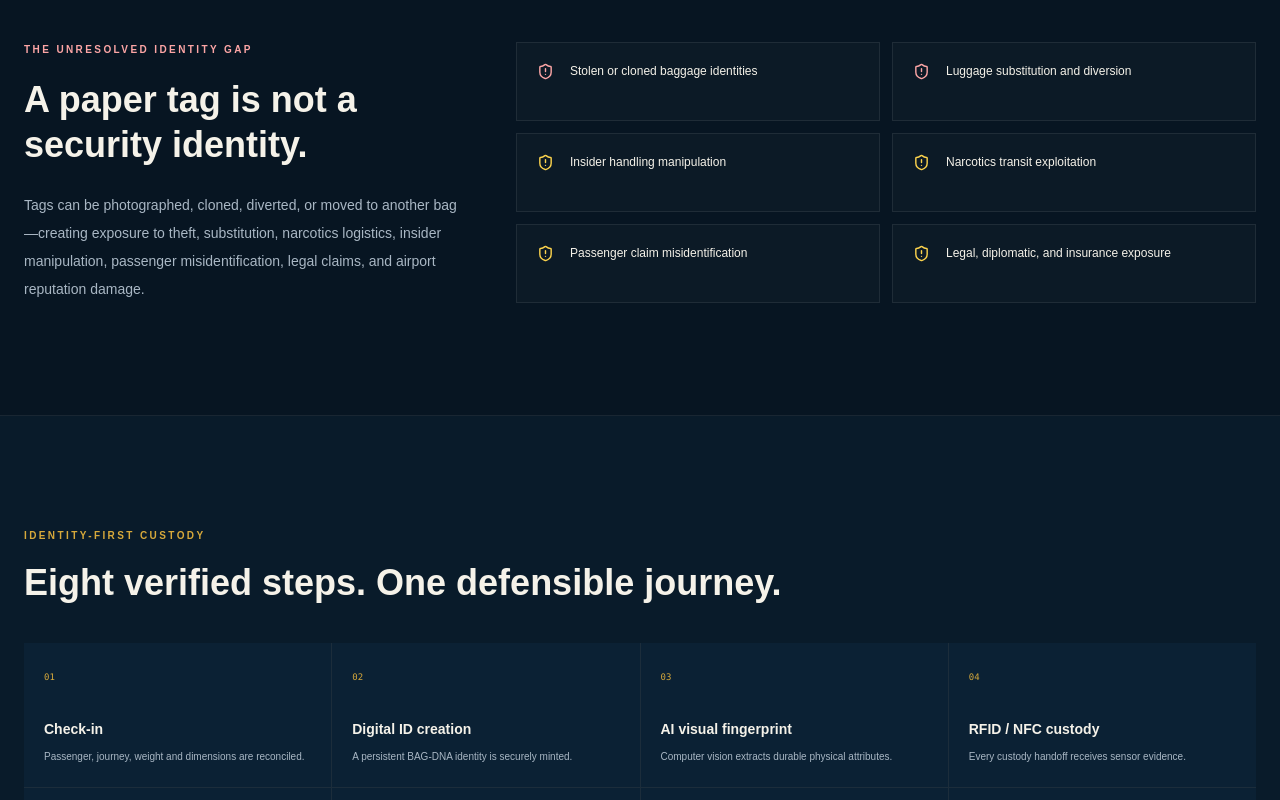
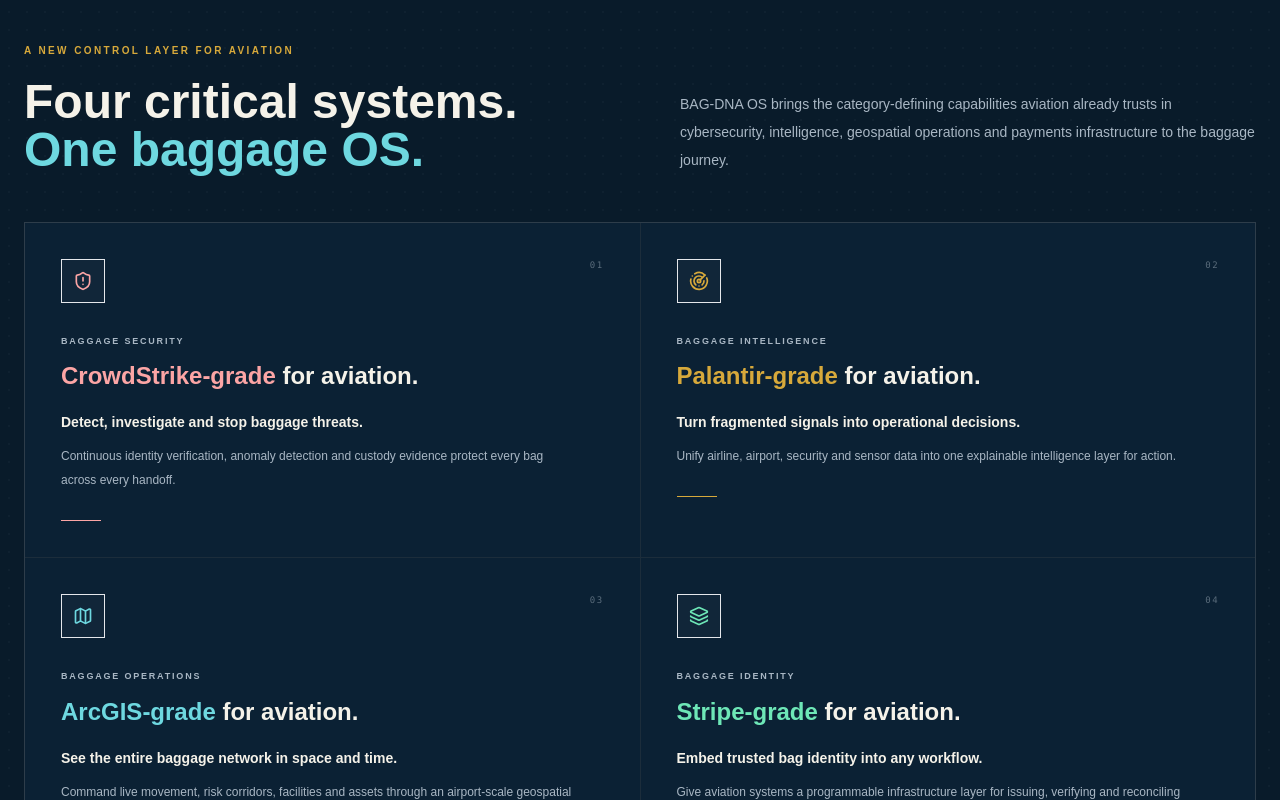
Before and after one commit to Omoluabi1003/bag-dna-os, a Next.js app: page / in a window 1280 px wide. Shown: the part 1000-1800 px from the top of the page. Built offline with nearby package versions, Linux system fonts and the light colour scheme.

Commit message:
Position BAG-DNA OS as aviation infrastructure platform

```diff
--- a/app/about/page.tsx
+++ b/app/about/page.tsx
@@ -11,7 +11,7 @@
       [ShieldCheck,"Security minded","Our products prioritize traceability, controlled access and defensible operational intelligence."],
       [Lightbulb,"Built for adoption","Advanced capability only matters when people can use it. We make complexity clear and actionable."]
     ].map(([Icon,title,text])=>{const C=Icon as typeof Globe2;return <div key={title as string} className="bg-[#0b2134] p-8"><C className="text-gold" size={22}/><h2 className="mt-7 font-display text-xl">{title as string}</h2><p className="mt-3 text-xs leading-6 text-mist">{text as string}</p></div>})}</div></section>
-    <section className="py-24"><div className="mx-auto grid max-w-7xl gap-12 px-6 lg:grid-cols-2"><div><div className="flex items-center gap-3 text-gold"><Building2 size={17}/><p className="text-[10px] font-bold uppercase tracking-[.24em]">Our mission</p></div><h2 className="mt-6 font-display text-4xl">Make critical movement visible, accountable and resilient.</h2></div><div><p className="text-sm leading-7 text-mist">BAG-DNA OS represents our belief that aviation baggage deserves the same intelligence, identity and security rigor applied to other critical infrastructure. We are creating a shared operational truth for airports, airlines, ground handlers, security agencies and passengers.</p><p className="mt-5 text-sm leading-7 text-mist">ETL GIS Consulting LLC is a U.S.-based technology consultancy focused on GIS, data engineering, digital twins and intelligent operations.</p><Link href="/dashboard" className="mt-8 inline-flex items-center gap-3 bg-gold px-6 py-4 text-[10px] font-bold uppercase tracking-widest text-ink">Experience BAG-DNA OS <ArrowRight size={13}/></Link></div></div></section>
+    <section className="py-24"><div className="mx-auto grid max-w-7xl gap-12 px-6 lg:grid-cols-2"><div><div className="flex items-center gap-3 text-gold"><Building2 size={17}/><p className="text-[10px] font-bold uppercase tracking-[.24em]">Our mission</p></div><h2 className="mt-6 font-display text-4xl">Make critical movement visible, accountable and resilient.</h2></div><div><p className="text-sm leading-7 text-mist">BAG-DNA OS represents our belief that aviation baggage deserves the same intelligence, identity and security rigor applied to other critical infrastructure. We are building the baggage equivalent of CrowdStrike for security, Palantir for intelligence and ArcGIS for operations—underpinned by Stripe-like identity infrastructure that any aviation workflow can trust.</p><p className="mt-5 text-sm leading-7 text-mist">The result is a shared operational truth for airports, airlines, ground handlers, security agencies and passengers. ETL GIS Consulting LLC is a U.S.-based technology consultancy focused on GIS, data engineering, digital twins and intelligent operations.</p><Link href="/dashboard" className="mt-8 inline-flex items-center gap-3 bg-gold px-6 py-4 text-[10px] font-bold uppercase tracking-widest text-ink">Experience BAG-DNA OS <ArrowRight size={13}/></Link></div></div></section>
     <footer className="border-t border-white/[.07] py-8"><div className="mx-auto flex max-w-7xl justify-between px-6 text-[9px] uppercase tracking-widest text-mist"><span>ETL GIS Consulting LLC</span><span>United States · Built for global aviation</span></div></footer>
   </main>
 }
--- a/app/layout.tsx
+++ b/app/layout.tsx
@@ -2,9 +2,9 @@
 import "./globals.css";
 
 export const metadata: Metadata = {
-  title: "BAG-DNA OS | Aviation Baggage Intelligence",
+  title: "BAG-DNA OS | The Security & Intelligence Layer for Baggage",
   description:
-    "Digital baggage identity, chain-of-custody, geospatial operations and AI risk intelligence for modern aviation.",
+    "CrowdStrike-grade baggage security, Palantir-grade intelligence, ArcGIS-grade operations and Stripe-like identity infrastructure for modern aviation.",
   applicationName: "BAG-DNA OS",
   manifest: "/manifest.webmanifest",
   icons: { icon: "/icon.svg" },
--- a/app/page.tsx
+++ b/app/page.tsx
@@ -2,7 +2,7 @@
 
 import { motion } from "framer-motion";
 import Link from "next/link";
-import { ArrowRight, Check, ChevronRight, Fingerprint, Globe2, Network, Radar, ShieldAlert, Sparkles } from "lucide-react";
+import { ArrowRight, Check, ChevronRight, Fingerprint, Globe2, Layers3, Map, Network, Radar, ShieldAlert, Sparkles } from "lucide-react";
 import { Logo } from "@/components/logo";
 
 const capabilities = [
@@ -10,6 +10,41 @@
   { icon: Network, n: "02", title: "Chain-of-custody", text: "Every handoff, scan and security event captured as an immutable, operationally useful record." },
   { icon: Radar, n: "03", title: "AI risk intelligence", text: "Predictive anomaly detection surfaces custody breaks and route deviations before they become incidents." },
   { icon: Globe2, n: "04", title: "GIS digital twin", text: "Live geospatial context turns baggage operations into a clear, commandable airport-wide picture." },
+];
+
+const categoryPillars = [
+  {
+    icon: ShieldAlert,
+    category: "Baggage security",
+    analogy: "CrowdStrike",
+    statement: "Detect, investigate and stop baggage threats.",
+    text: "Continuous identity verification, anomaly detection and custody evidence protect every bag across every handoff.",
+    accent: "text-red-300",
+  },
+  {
+    icon: Radar,
+    category: "Baggage intelligence",
+    analogy: "Palantir",
+    statement: "Turn fragmented signals into operational decisions.",
+    text: "Unify airline, airport, security and sensor data into one explainable intelligence layer for action.",
+    accent: "text-gold",
+  },
+  {
+    icon: Map,
+    category: "Baggage operations",
+    analogy: "ArcGIS",
+    statement: "See the entire baggage network in space and time.",
+    text: "Command live movement, risk corridors, facilities and assets through an airport-scale geospatial digital twin.",
+    accent: "text-cyan",
+  },
+  {
+    icon: Layers3,
+    category: "Baggage identity",
+    analogy: "Stripe",
+    statement: "Embed trusted bag identity into any workflow.",
+    text: "Give aviation systems a programmable infrastructure layer for issuing, verifying and reconciling baggage identity.",
+    accent: "text-emerald-300",
+  },
 ];
 
 export default function LandingPage() {
@@ -54,7 +89,7 @@
               Baggage has an<br/><span className="text-cyan">identity now.</span>
             </h1>
             <p className="mt-8 max-w-2xl text-base leading-8 text-mist md:text-lg">
-              BAG-DNA OS unifies digital identity, chain-of-custody, AI risk scoring and geospatial intelligence into one aviation-grade operating picture.
+              The security, intelligence, operations and identity infrastructure for every bag in motion—unified in one aviation-grade operating system.
             </p>
             <div className="mt-10 flex flex-wrap gap-4">
               <Link href="/dashboard" className="flex items-center gap-3 bg-gold px-6 py-4 text-[11px] font-bold uppercase tracking-[.16em] text-ink transition hover:bg-[#ecc35c]">Explore mission control <ArrowRight size={14}/></Link>
@@ -66,6 +101,52 @@
               <div key={label} className="bg-ink/90 p-5"><p className="font-display text-xl font-semibold text-ivory">{value}</p><p className="mt-1 text-[9px] uppercase tracking-[.15em] text-mist">{label}</p></div>
             ))}
           </div>
+        </div>
+      </section>
+
+      <section className="relative border-y border-white/[.07] bg-[#091b2a] py-28">
+        <div className="absolute inset-0 dot-field opacity-20" />
+        <div className="relative mx-auto max-w-7xl px-6">
+          <div className="grid gap-8 lg:grid-cols-[.85fr_1.15fr] lg:items-end">
+            <div>
+              <p className="text-[10px] font-bold uppercase tracking-[.24em] text-gold">A new control layer for aviation</p>
+              <h2 className="mt-5 max-w-xl font-display text-4xl font-semibold leading-tight text-ivory md:text-5xl">
+                Four critical systems.<br /><span className="text-cyan">One baggage OS.</span>
+              </h2>
+            </div>
+            <p className="max-w-xl text-sm leading-7 text-mist lg:justify-self-end">
+              BAG-DNA OS brings the category-defining capabilities aviation already trusts in cybersecurity, intelligence, geospatial operations and payments infrastructure to the baggage journey.
+            </p>
+          </div>
+          <div className="mt-12 grid gap-px border border-white/[.08] bg-white/[.08] md:grid-cols-2">
+            {categoryPillars.map(({ icon: Icon, category, analogy, statement, text, accent }, index) => (
+              <motion.article
+                key={category}
+                initial={{ opacity: 0, y: 16 }}
+                whileInView={{ opacity: 1, y: 0 }}
+                viewport={{ once: true, amount: .25 }}
+                transition={{ delay: index * .08 }}
+                className="group bg-[#0b2134] p-7 md:p-9"
+              >
+                <div className="flex items-start justify-between gap-5">
+                  <div className={`grid h-11 w-11 place-items-center border border-current/20 bg-white/[.025] ${accent}`}>
+                    <Icon size={20} />
+                  </div>
+                  <span className="font-mono text-[9px] tracking-[.16em] text-mist/50">0{index + 1}</span>
+                </div>
+                <p className="mt-8 text-[9px] font-bold uppercase tracking-[.2em] text-mist">{category}</p>
+                <h3 className="mt-3 font-display text-2xl font-semibold text-ivory">
+                  <span className={accent}>{analogy}-grade</span> for aviation.
+                </h3>
+                <p className="mt-5 text-sm font-semibold text-ivory">{statement}</p>
+                <p className="mt-3 max-w-lg text-xs leading-6 text-mist">{text}</p>
+                <div className={`mt-7 h-px w-10 bg-current transition-all duration-300 group-hover:w-24 ${accent}`} />
+              </motion.article>
+            ))}
+          </div>
+          <p className="mt-8 text-center text-[10px] uppercase tracking-[.18em] text-mist">
+            One identity graph · One evidence chain · One operational truth
+          </p>
         </div>
       </section>
 
```
Also changed, not shown: 1 other file (tests, documents, lock files or other folders).
